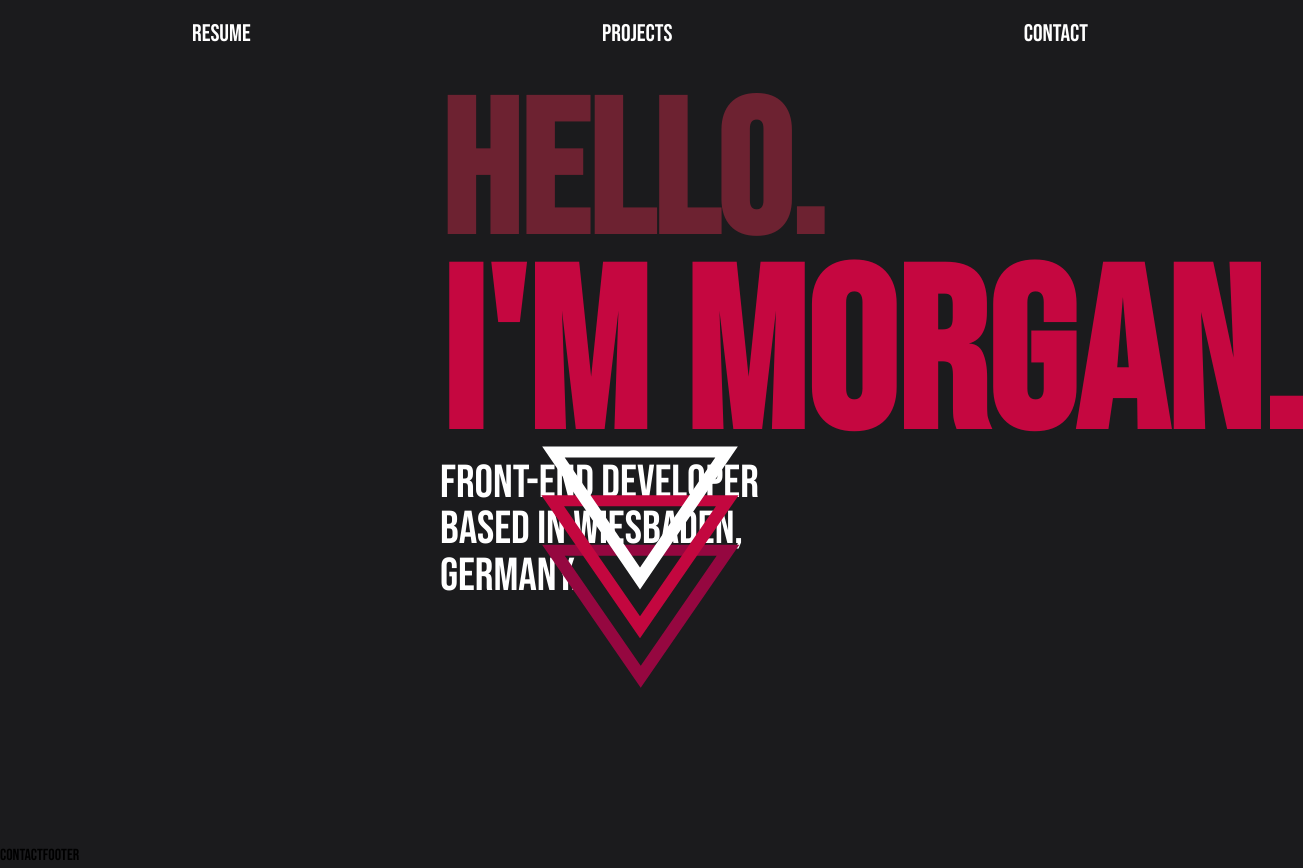
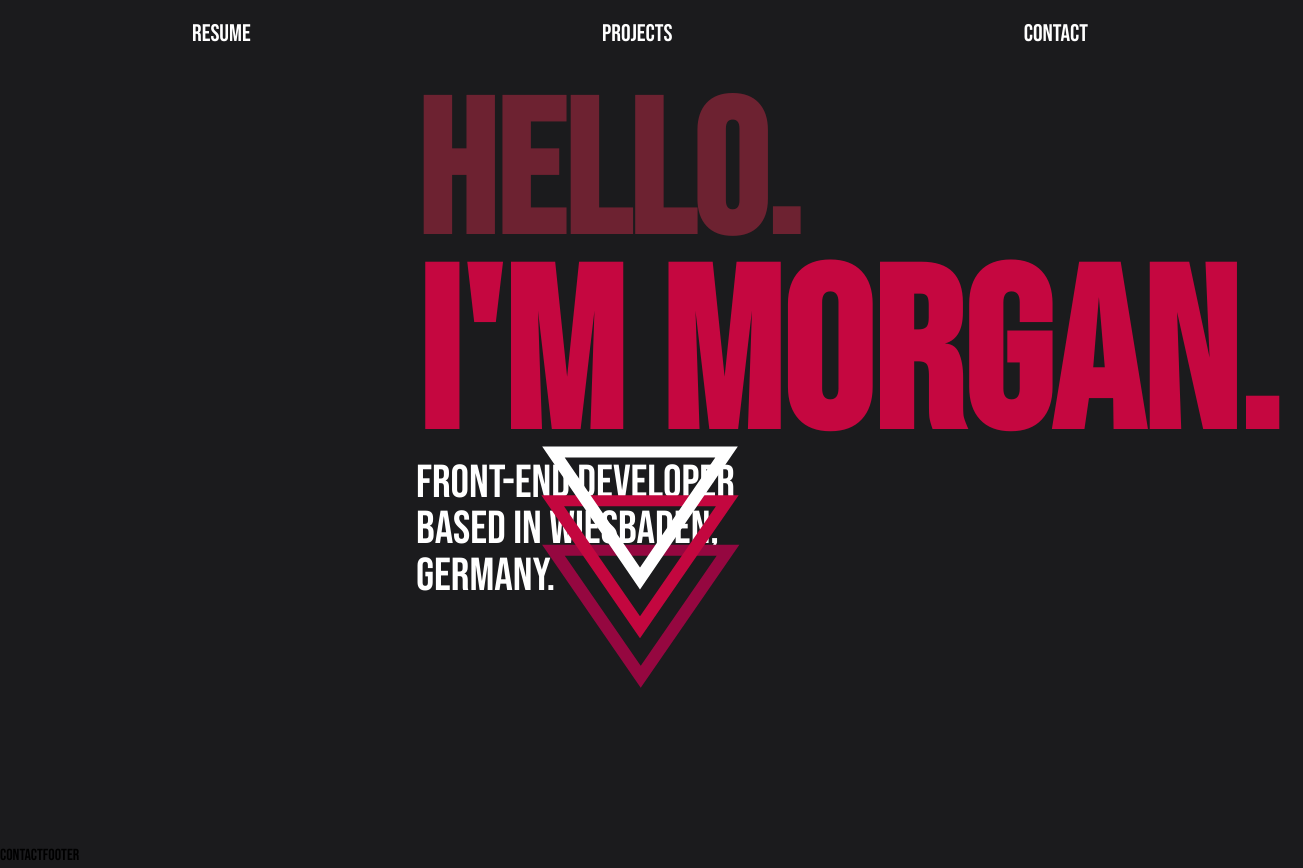
Before and after one commit to MorganBare/Portfolio-2.0, a React (Create React App) app in the folder my-app/: page / in a window 1280 px wide. Shown: the whole page, 1303 px wide, since content can reach past the window. Built offline with nearby package versions, Linux system fonts and the light colour scheme.

Commit message:
Testing margin on delpoyed site

```diff
--- a/my-app/src/components/Hero/Hero.styled.ts
+++ b/my-app/src/components/Hero/Hero.styled.ts
@@ -57,6 +57,7 @@ export const HeroContainer = styled.div`
 
 export const HeroContent = styled.div`
     width: clamp(320px, 80%, 400px);
+    margin-right: 3rem;
 `;
 
 const FirstTraingleAnimation = keyframes`
```
